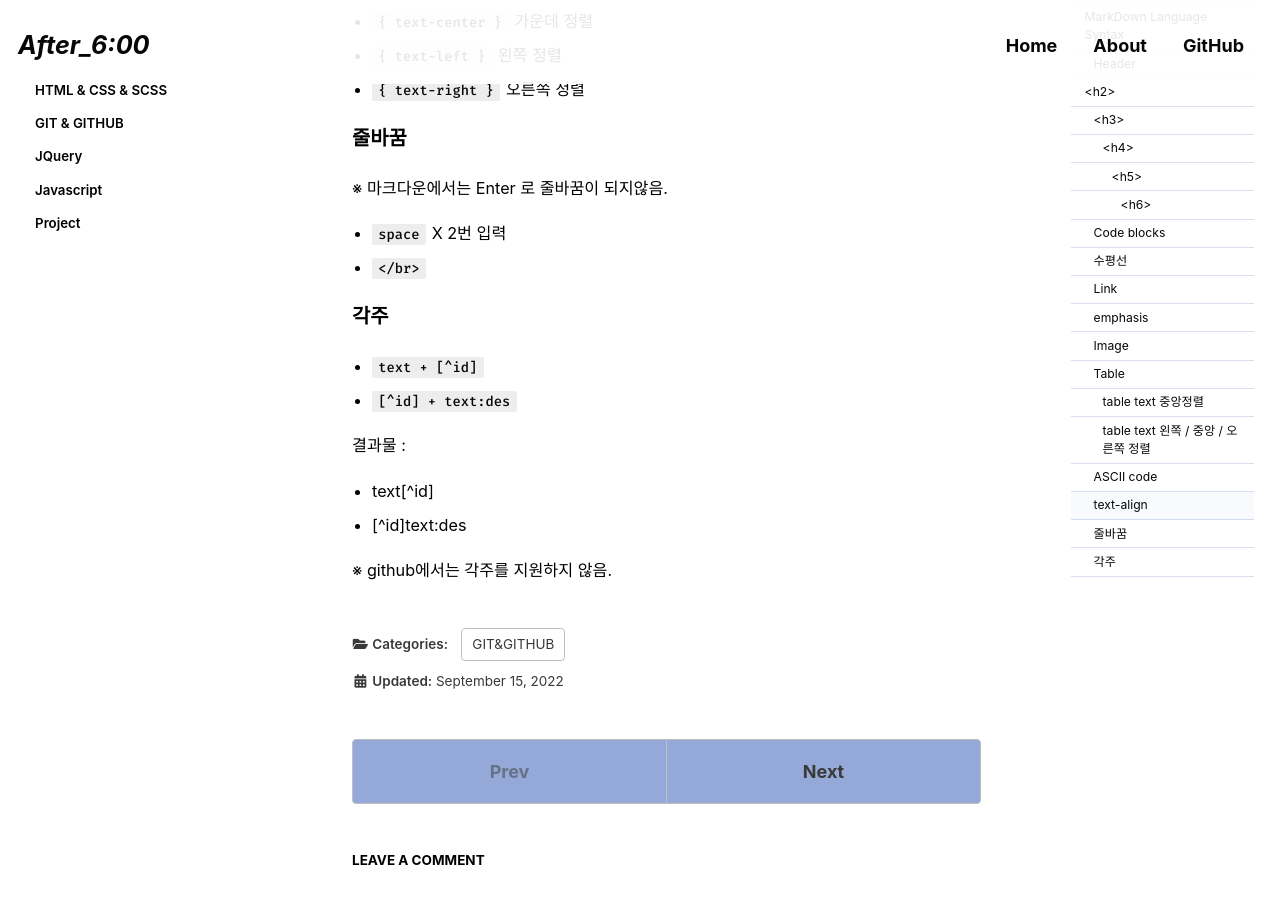
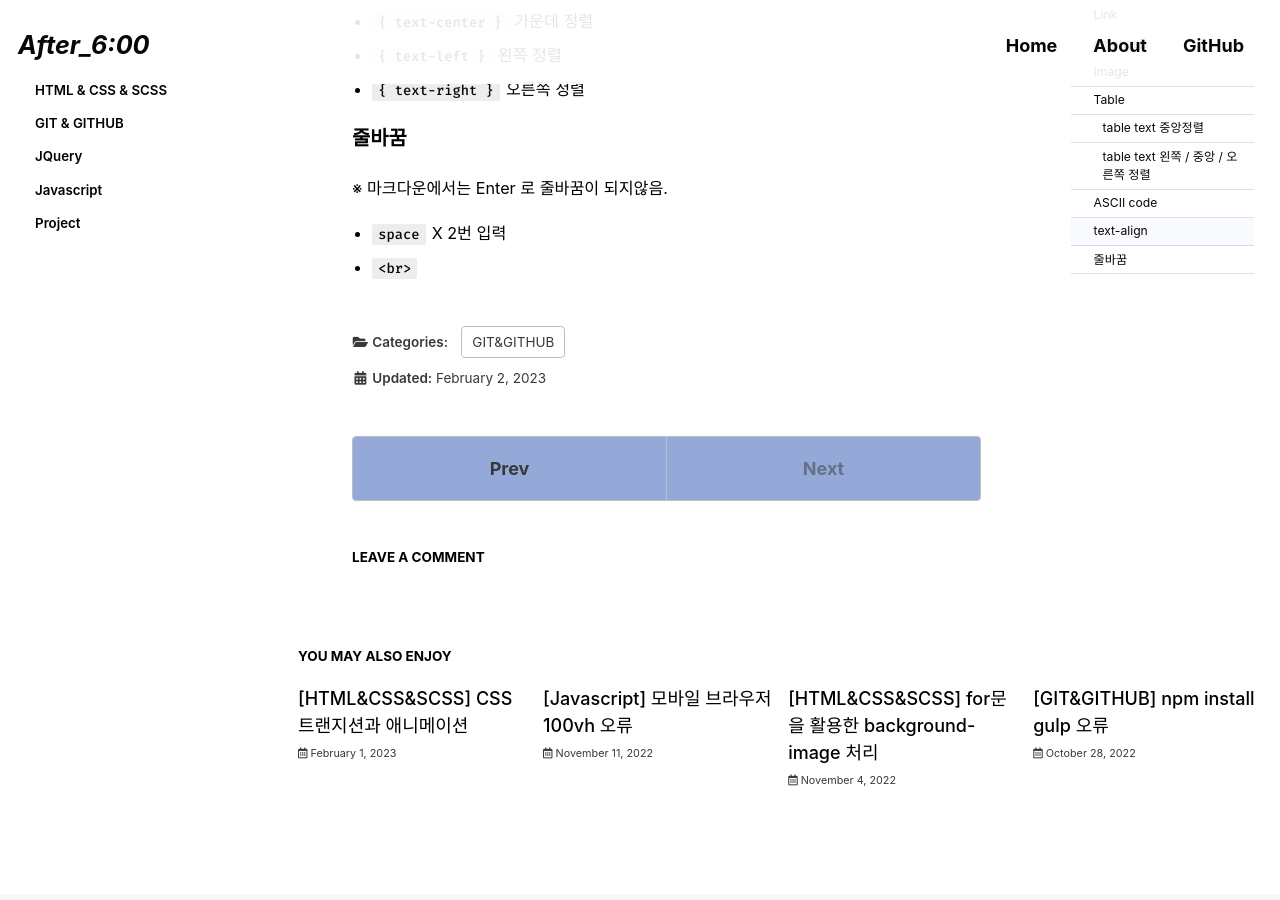
Before and after one commit to Chohyejin53/Chohyejin53.github.io, a Jekyll site: the page built from _posts/2023-02-02-categories-markdown_language.md, in a window 1280 px wide and 900 px high, scrolled down 6802 px. Built offline with Jekyll 4.4.1, drawn with Linux system fonts in a browser that asks for light colours; cached includes are drawn as plain includes; some web fonts are replaced; comment, search, counter and statistics services are not loaded; some of the changed text lies outside the part shown.

Commit message:
Update and rename 2022-09-05-categories-markdown_language.md to 2023-02-02-categories-markdown_language.md

```diff
--- a/_posts/2022-09-05-categories-markdown_language.md
+++ b/_posts/2023-02-02-categories-markdown_language.md
@@ -12,8 +12,8 @@ permalink: /GIT&GITHUB/markdown_language/
 toc: true
 toc_sticky: true
 
-date: 2022-09-05
-last_modified_at: 2022-09-15
+date: 2023-02-02
+last_modified_at: 2023-02-02
 ---
 
 ##  MarkDown Language
@@ -292,16 +292,4 @@ h2 text
 ※ 마크다운에서는 Enter 로 줄바꿈이 되지않음.
 
 - `space` X 2번 입력
-- `</br>`
-
-
-### 각주
-- `text + [^id]`
-- `[^id] + text:des`
-
-결과물 :
-
-- text[^id]
-- [^id]text:des
-
-※ github에서는 각주를 지원하지 않음.
+- `<br>`
```
